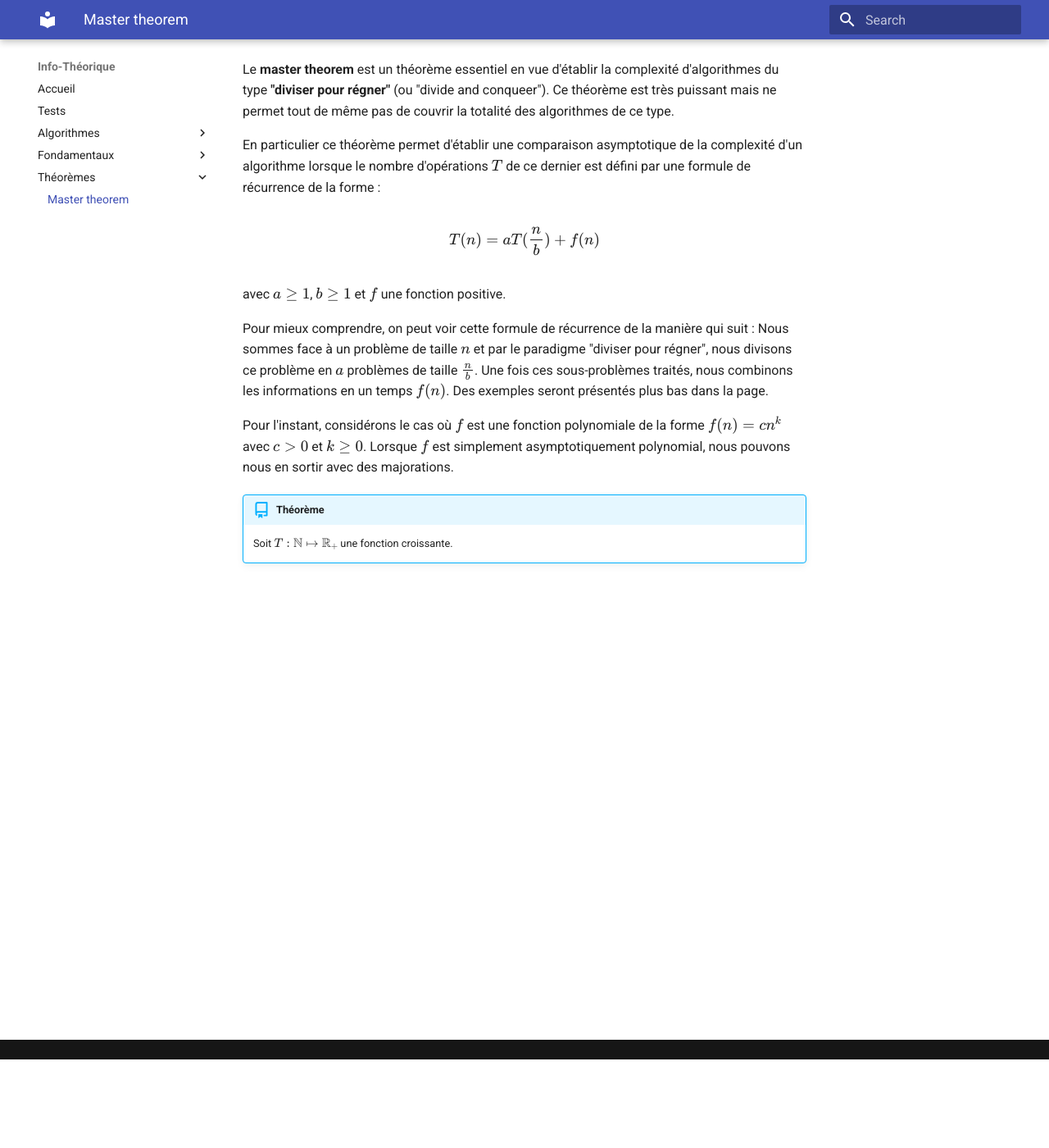
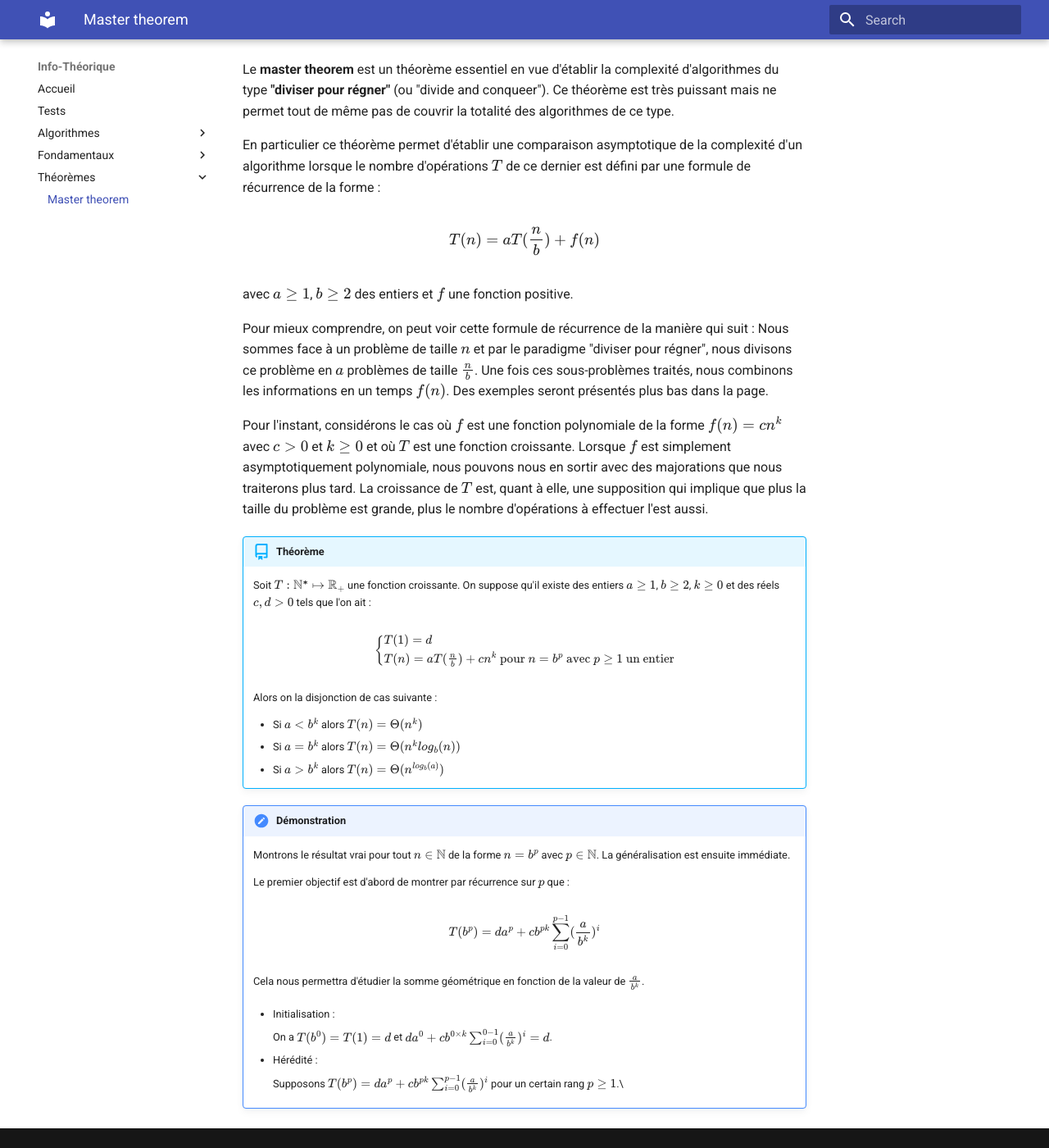
Before and after one commit to CodeByElie/Info-Theorique, an MkDocs documentation site: the page built from docs/Théorèmes/Master_theorem.md, in a window 1280 px wide and 1400 px high, scrolled down 108 px. Shown: the whole window at 82% size. Built offline with MkDocs 1.6.1 and Material for MkDocs 9.7.7, drawn with Linux system fonts in a browser that asks for light colours.

Commit message:
Master_theorem demonstration

```diff
--- a/docs/Théorèmes/Master_theorem.md
+++ b/docs/Théorèmes/Master_theorem.md
@@ -8,11 +8,45 @@ $$
     T(n)=aT(\frac{n}{b})+f(n)
 $$
 
-avec $a\geq1$, $b\geq1$ et $f$ une fonction positive.
+avec $a\geq1$, $b\geq2$ des entiers et $f$ une fonction positive.
 
 Pour mieux comprendre, on peut voir cette formule de récurrence de la manière qui suit : Nous sommes face à un problème de taille $n$ et par le paradigme "diviser pour régner", nous divisons ce problème en $a$ problèmes de taille $\frac{n}{b}$. Une fois ces sous-problèmes traités, nous combinons les informations en un temps $f(n)$. Des exemples seront présentés plus bas dans la page.
 
-Pour l'instant, considérons le cas où $f$ est une fonction polynomiale de la forme $f(n)=cn^k$ avec $c>0$ et $k\geq0$. Lorsque $f$ est simplement asymptotiquement polynomial, nous pouvons nous en sortir avec des majorations.
+Pour l'instant, considérons le cas où $f$ est une fonction polynomiale de la forme $f(n)=cn^k$ avec $c>0$ et $k\geq0$ et où $T$ est une fonction croissante. Lorsque $f$ est simplement asymptotiquement polynomiale, nous pouvons nous en sortir avec des majorations que nous traiterons plus tard. La croissance de $T$ est, quant à elle, une supposition qui implique que plus la taille du problème est grande, plus le nombre d'opérations à effectuer l'est aussi.
 
 !!! abstract "Théorème"
-    Soit $T:\mathbb{N}\mapsto\mathbb{R}_+$ une fonction croissante.
+    Soit $T:\mathbb{N^*}\mapsto\mathbb{R}_+$ une fonction croissante. On suppose qu'il existe des entiers $a\ge1$, $b\ge2$, $k\ge0$ et des réels $c,d>0$ tels que l'on ait :
+
+    $$
+    \left\{
+        \begin{array}{lcl}
+        T(1) = d \\
+        T(n) = aT(\frac{n}{b})+cn^k\text{ pour $n=b^p$ avec $p\ge1$ un entier} \\
+        \end{array}
+    \right.
+    $$
+
+    Alors on la disjonction de cas suivante :
+
+    - Si $a<b^k$ alors $T(n)=\Theta(n^k)$
+    - Si $a=b^k$ alors $T(n)=\Theta(n^klog_b(n))$
+    - Si $a>b^k$ alors $T(n)=\Theta(n^{log_b(a)})$
+
+!!! note "Démonstration"
+    Montrons le résultat vrai pour tout $n\in\mathbb{N}$ de la forme $n=b^p$ avec $p\in\mathbb{N}$. La généralisation est ensuite immédiate.
+
+    Le premier objectif est d'abord de montrer par récurrence sur $p$ que :
+
+    $$
+    T(b^p) = da^p+cb^{pk}\sum_{i=0}^{p-1}(\frac{a}{b^k})^i
+    $$
+
+    Cela nous permettra d'étudier la somme géométrique en fonction de la valeur de $\frac{a}{b^k}$.
+
+    - Initialisation :
+
+        On a $T(b^0)=T(1)=d$ et $da^0+cb^{0\times k}\sum_{i=0}^{0-1}(\frac{a}{b^k})^i=d$.
+
+    - Hérédité :
+
+        Supposons $T(b^p)=da^p+cb^{pk}\sum_{i=0}^{p-1}(\frac{a}{b^k})^i$ pour un certain rang $p\ge1$.\\
```
